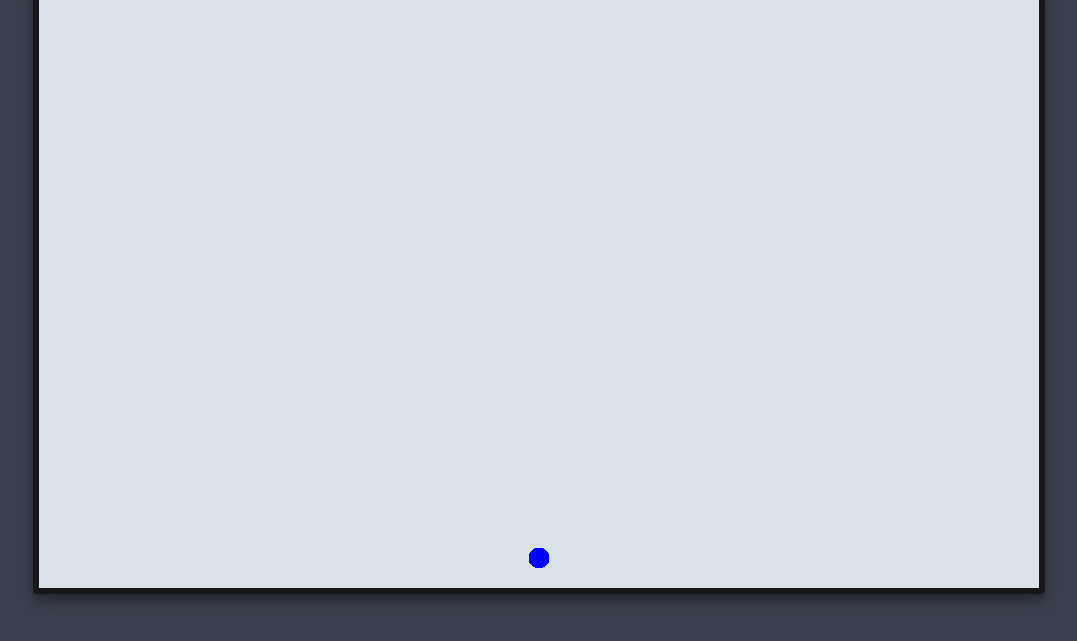
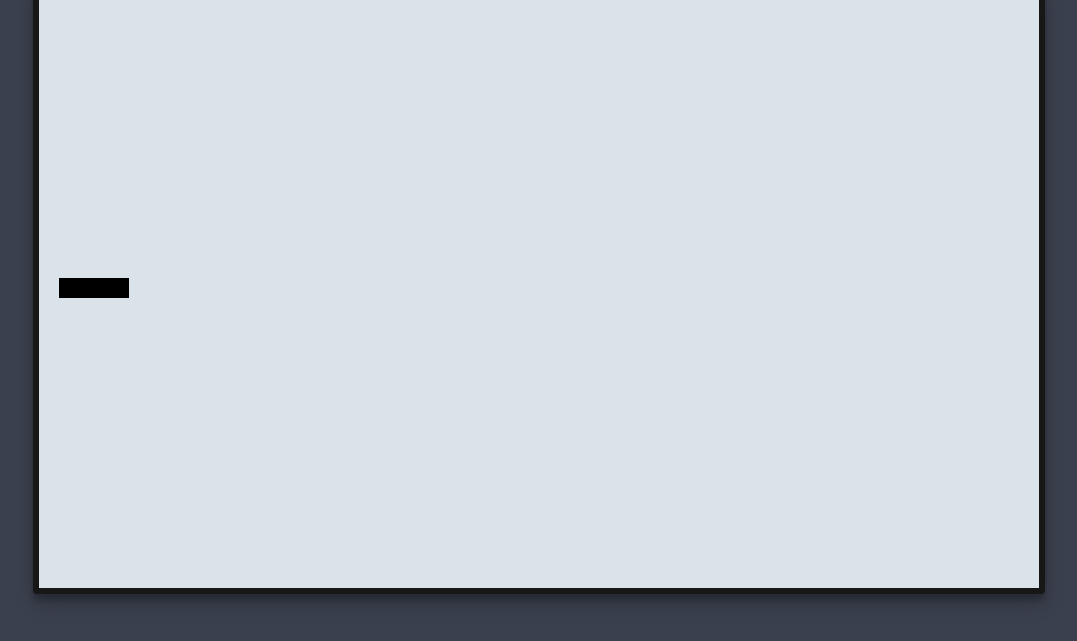
Before and after one commit to the5ereneRebe1/Space-Impact, a plain HTML site: page index.html in a window 1280 px wide. Shown: the part 139-780 px from the top of the page, without its empty margins (101-1178 px from the left). Drawn offline with Linux system fonts and the light colour scheme.

Commit message:
moving spaceship sprite.

```diff
--- a/index.html
+++ b/index.html
@@ -18,8 +18,10 @@
         <!--[if lt IE 7]>
             <p class="browsehappy">You are using an <strong>outdated</strong> browser. Please <a href="#">upgrade your browser</a> to improve your experience.</p>
         <![endif]-->
-        <canvas height="600%" width="1000%" id = "canvas" class="canvas"></canvas>
+        <canvas height="600%" width="1000%" id = "canvas" class="canvas">
+            Get a better browser bro!
+        </canvas>
 
-    <script src="index.js"></script>
+    <script type='module' src="index.js"></script>
     </body>
 </html>
--- a/index.js
+++ b/index.js
@@ -1,22 +1,30 @@
+import Spaceship from '/spaceship.js'
+import InputHandler from './input.js'
+
+
+
 let canvas = document.getElementById("canvas");
 let ctx = canvas.getContext("2d");
+const GAME_WIDTH = canvas.width;
+const GAME_HEIGHT = canvas.height;
 
-let x = canvas.width/2;
-let y = canvas.height-30;
-let ballRadius = 10;
 
-function drawBall(){
-    ctx.beginPath();
-    ctx.arc(x,y,ballRadius,0,Math.PI*2);
-    ctx.fillStyle = "blue";
-    ctx.fill();
-    ctx.closePath();
+
+let spaceship = new Spaceship(GAME_WIDTH,GAME_HEIGHT);
+let lastTime=0;
+new InputHandler(spaceship);
+
+function gameLoop(timeStamp) {
+    let deltaTime = timeStamp - lastTime;
+    lastTime = timeStamp;
+    ctx.clearRect(0,0,GAME_WIDTH,GAME_HEIGHT);
+    spaceship.draw(ctx);
+    spaceship.update(deltaTime);
+
+
+
+
+    requestAnimationFrame(gameLoop);
 }
-function draw() {
-//Todo : Add draw and update methods for canvas
-//Todo: Add event listeners here
-drawBall();
 
-requestAnimationFrame(draw);
-}
-requestAnimationFrame(draw);
+gameLoop();
--- /dev/null
+++ b/input.js
@@ -0,0 +1,19 @@
+export default class InputHandler{
+
+    constructor(spaceship){
+        document.addEventListener('keydown',(event) =>{
+            switch (event.keyCode) {
+                case 38:
+                    spaceship.moveUp();
+                    break;
+                case 40:
+                    spaceship.moveDown();
+                    break;
+
+                default:
+                    break;
+            }
+
+        });
+    }
+}
--- /dev/null
+++ b/spaceship.js
@@ -0,0 +1,39 @@
+export default class Spaceship
+{
+
+constructor(gameWidth,gameHeight){
+    this.width = 70;
+    this.height = 20;
+    this.maxSpeed = 40;
+    this.speed = 0;
+    this.GAME_HEIGHT = gameHeight;
+    this.GAME_WIDTH = gameWidth;
+    console.log(this.GAME_HEIGHT+":"+this.GAME_WIDTH);
+
+    this.position = {
+        x:20,
+        y:this.GAME_HEIGHT/2 - this.height/2,
+    }
+
+}
+moveUp(){
+    this.speed = -this.maxSpeed;
+}
+moveDown(){
+    this.speed = this.maxSpeed;
+}
+
+update(deltaTime){
+    //console.log(deltaTime);
+    if(!deltaTime) return;
+    this.position.y += this.speed / deltaTime;
+
+    if(this.position.y<0) this.position.y = 0;
+    if(this.position.y>this.GAME_HEIGHT-this.height) this.position.y = this.GAME_HEIGHT-this.height;
+
+}
+
+draw(ctx) {
+    ctx.fillRect(this.position.x,this.position.y,this.width,this.height);
+}
+}
```
